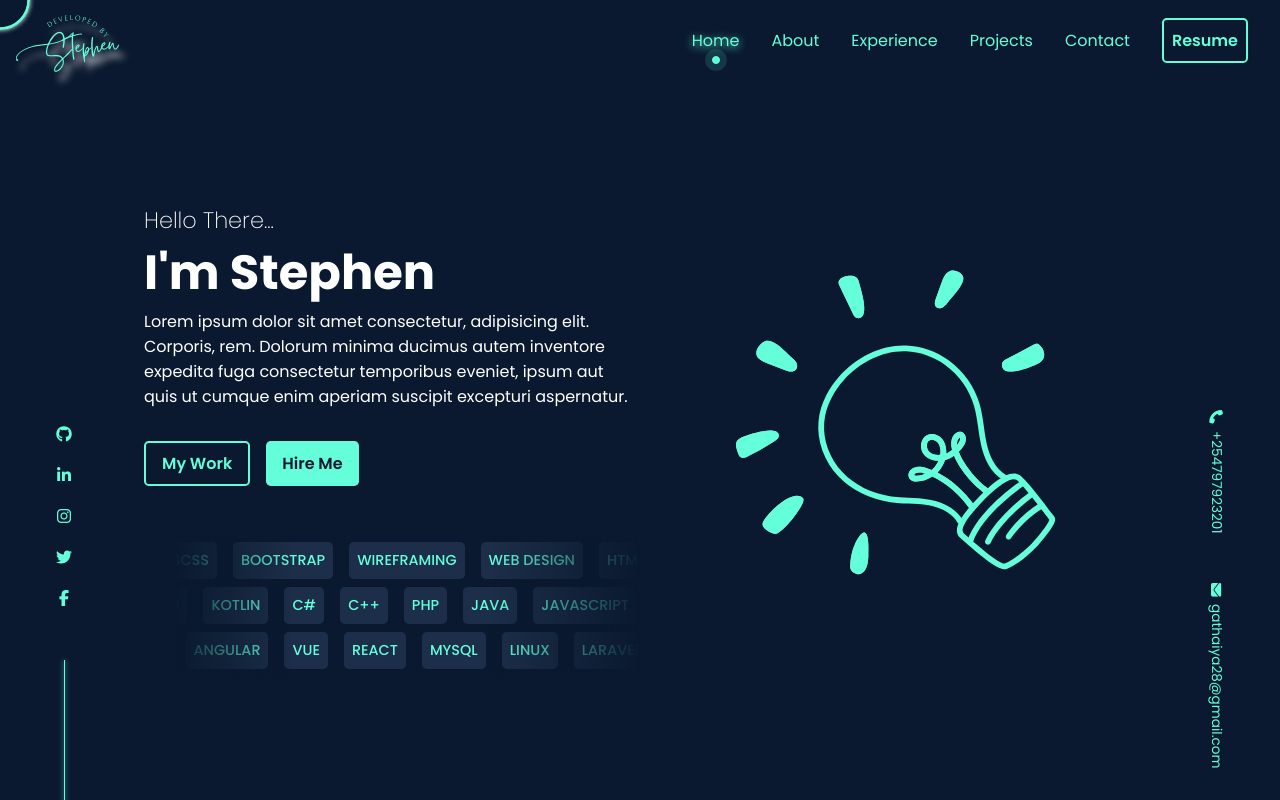
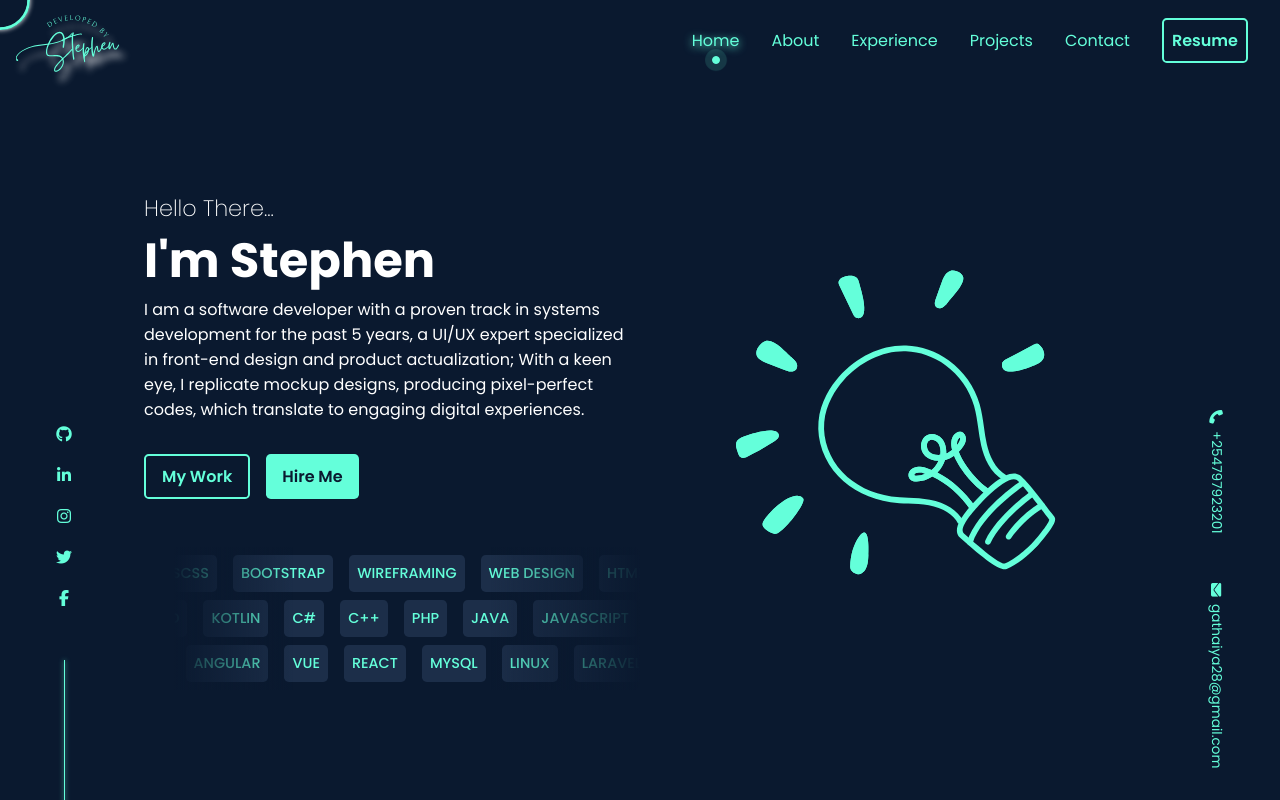
Before and after one commit to StevoMuraya/Stephen-Portfolio-Design, a React (Vite) app: page / in a window 1280 px wide. Built offline with nearby package versions, Linux system fonts and the light colour scheme.

Commit message:
Update LandingPage.jsx

```diff
--- a/src/pages/LandingPage.jsx
+++ b/src/pages/LandingPage.jsx
@@ -15,10 +15,11 @@ const LandingPage = () => {
               I'm Stephen
             </h1>
             <p className="text-desc">
-              Lorem ipsum dolor sit amet consectetur, adipisicing elit.
-              Corporis, rem. Dolorum minima ducimus autem inventore expedita
-              fuga consectetur temporibus eveniet, ipsum aut quis ut cumque enim
-              aperiam suscipit excepturi aspernatur.
+              I am a software developer with a proven track in systems
+              development for the past 5 years, a UI/UX expert specialized in
+              front-end design and product actualization; With a keen eye, I
+              replicate mockup designs, producing pixel-perfect codes, which
+              translate to engaging digital experiences.
             </p>
             <div className="landing-actions">
               <Link to="" className="btn highlight">
```
